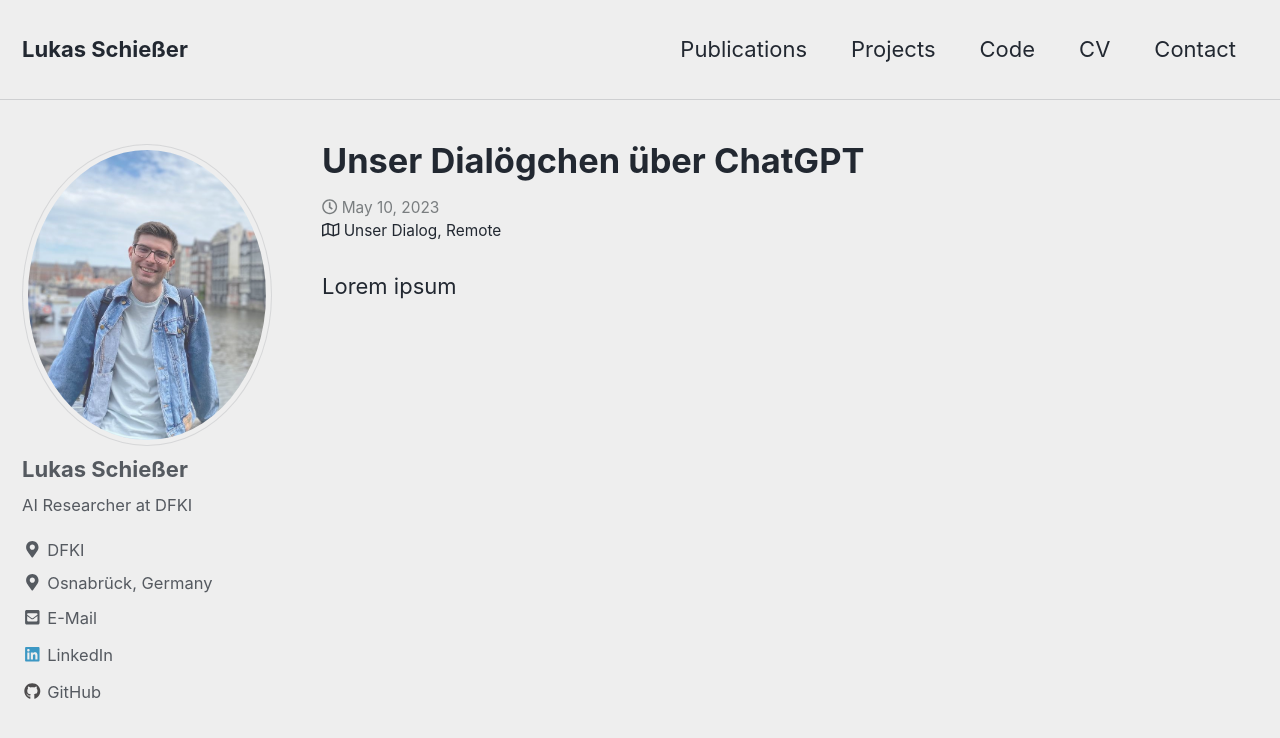
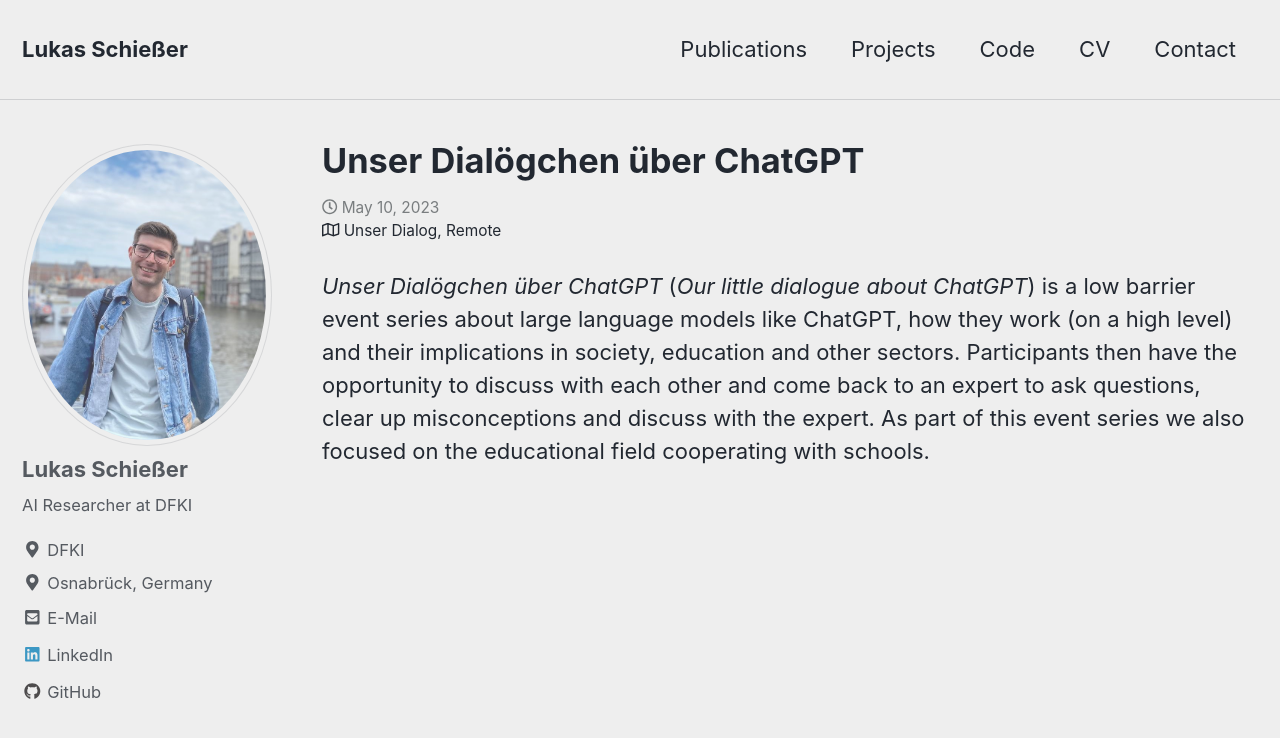
Before and after one commit to lschiesser/lschiesser.github.io, a Jekyll site: the page built from _projects/dialoegchen.md, in a window 1280 px wide and 900 px high. Shown: the top 738 px of the window. Built offline with Jekyll 4.4.1, drawn with Linux system fonts in a browser that asks for light colours; nearby versions of some CDN libraries.

Commit message:
added a description for unser dialögchen

```diff
--- a/_projects/dialoegchen.md
+++ b/_projects/dialoegchen.md
@@ -7,4 +7,4 @@ date: 2023-5-10
 location: "Remote"
 ---
 
-Lorem ipsum
+_Unser Dialögchen über ChatGPT_ (_Our little dialogue about ChatGPT_) is a low barrier event series about large language models like ChatGPT, how they work (on a high level) and their implications in society, education and other sectors. Participants then have the opportunity to discuss with each other and come back to an expert to ask questions, clear up misconceptions and discuss with the expert. As part of this event series we also focused on the educational field cooperating with schools.
```
